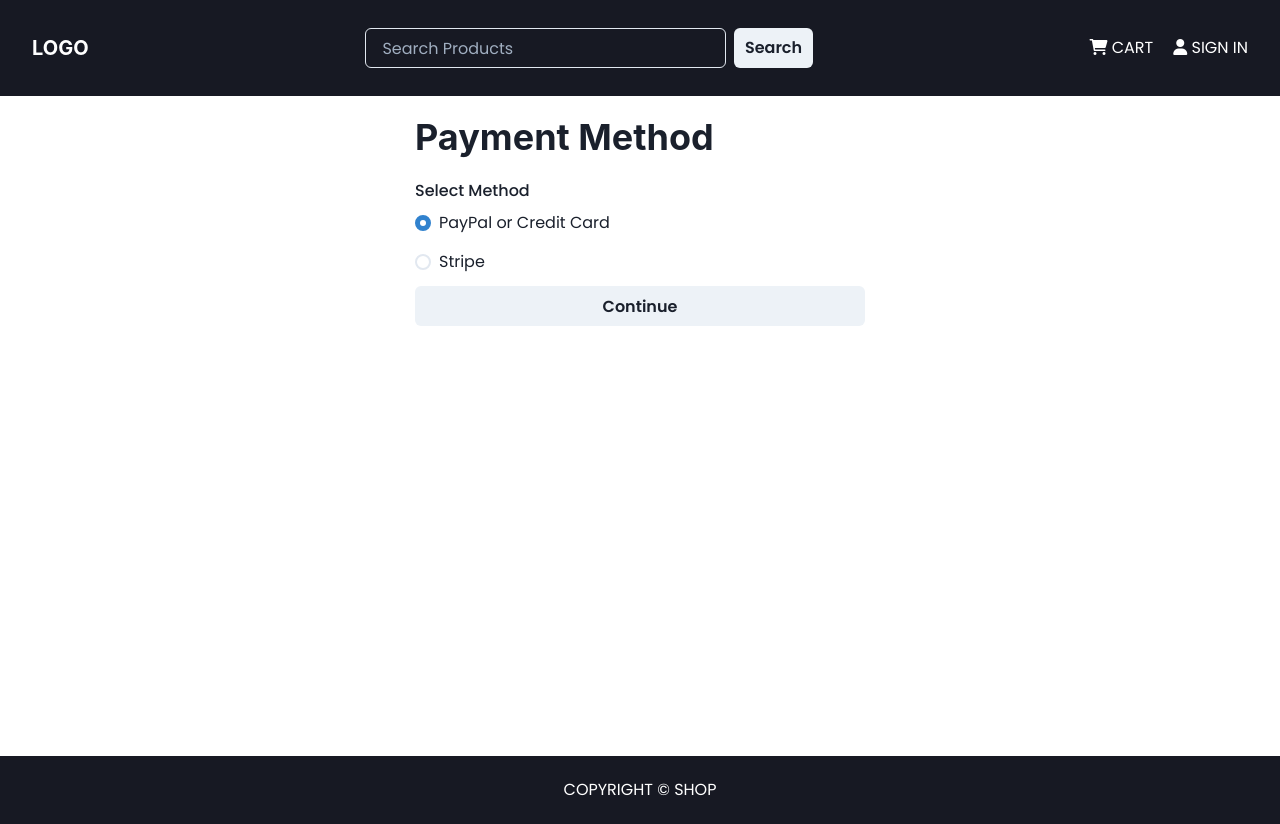
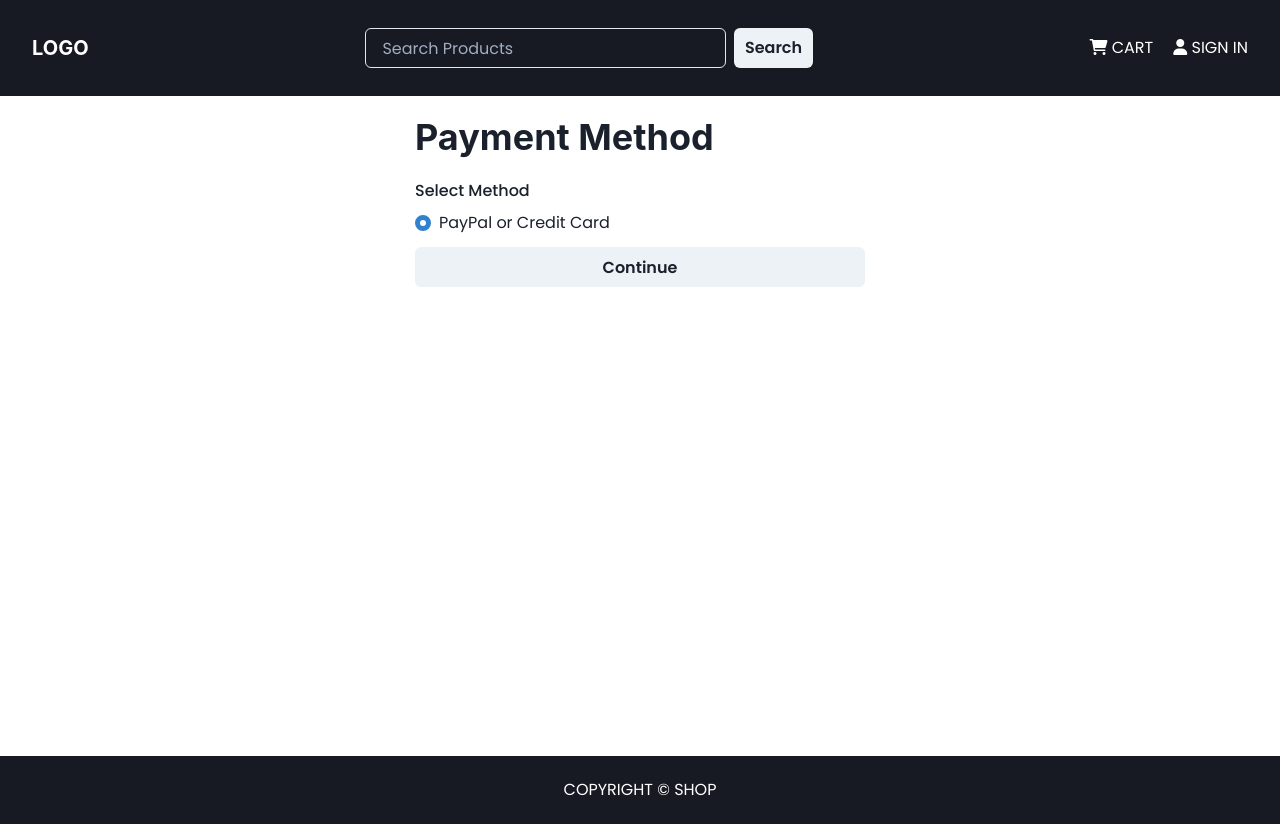
Before and after one commit to iamPiyushNagpal/Ecommerce-App-MERN, a React (Create React App) app in the folder frontend/: page /payment in a window 1280 px wide. Built offline with nearby package versions, Linux system fonts and the light colour scheme.

Commit message:
Comment extra Radio Button

```diff
--- a/frontend/src/pages/PaymentScreen.js
+++ b/frontend/src/pages/PaymentScreen.js
@@ -37,9 +37,9 @@ const PaymentPage = () => {
                                 <Radio
                                     value='Paypal'
                                 >PayPal or Credit Card</Radio>
-                                <Radio
+                                {/* <Radio
                                     value='Stripe'
-                                >Stripe</Radio>
+                                >Stripe</Radio> */}
                             </VStack>
                         </RadioGroup>
                     </FormControl>
```
